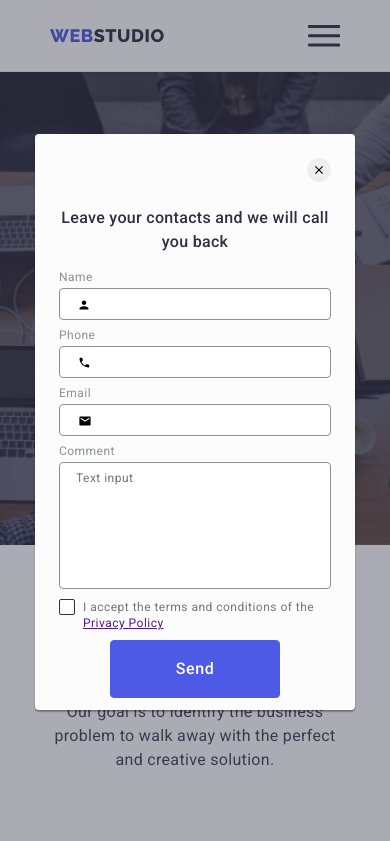
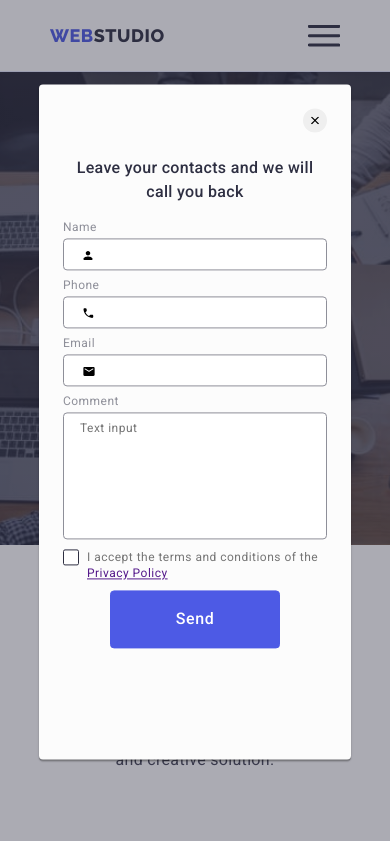
Before and after one commit to Alex250182/Homework-7, a plain HTML site: page index.html in a window 390 px wide. Both pictures are taken after a click on the button "Order Service". Shown: the top 841 px of the page. Drawn offline with nearby package versions, Linux system fonts and the light colour scheme.

Commit message:
доработка

```diff
--- a/css/mobile.css
+++ b/css/mobile.css
@@ -88,10 +88,6 @@
     transition: background-color 250ms cubic-bezier(0.4, 0, 0.2, 1);
 }
 
-.modal{
-  width: 320px;
-min-height: 576px
-}
 
 .portfolio{
   margin-top: 0;
@@ -232,10 +228,6 @@ transition: color 250ms cubic-bezier(0.4, 0, 0.2, 1);
 }
 
 
-.modal{
-  max-width: 392px;
-  max-height: 586px;
-}
 .menu-close:hover {
   background-color: var(--press-color);
 }
@@ -268,8 +260,9 @@ transition: color 250ms cubic-bezier(0.4, 0, 0.2, 1);
     margin-bottom: 72px;
   }
   .modal{
-    max-width: 382px;
-  max-height: 576px;
+    width: 80vw;
+  height: 80vh;
+  overflow: auto;
   }
 }
 
--- a/css/styles.css
+++ b/css/styles.css
@@ -330,8 +330,9 @@ button {
 
 .modal {
   position: absolute;
-  width: 408px;
-  min-height: 576px;
+  width:80vw ;
+  height: 80wh;
+  overflow: auto;
   top: 50%;
   left: 50%;
   transform: translate(-50%, -50%) scale(1);
```
